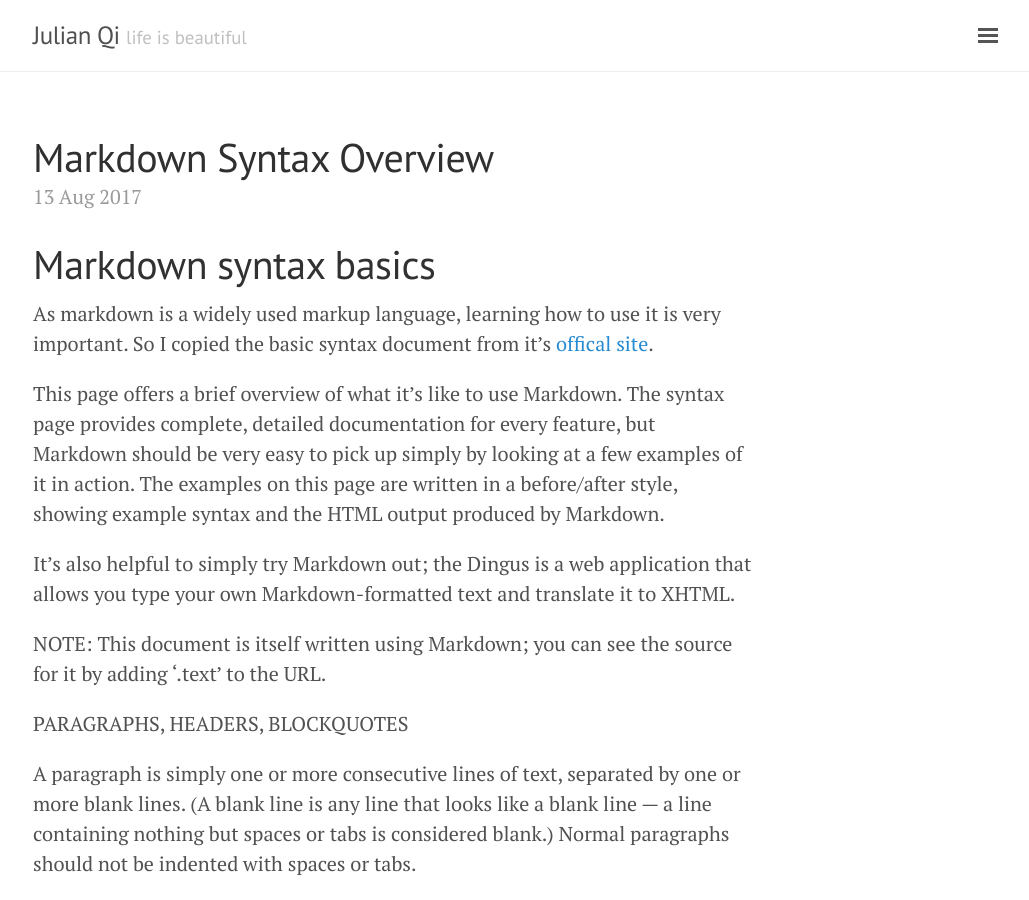
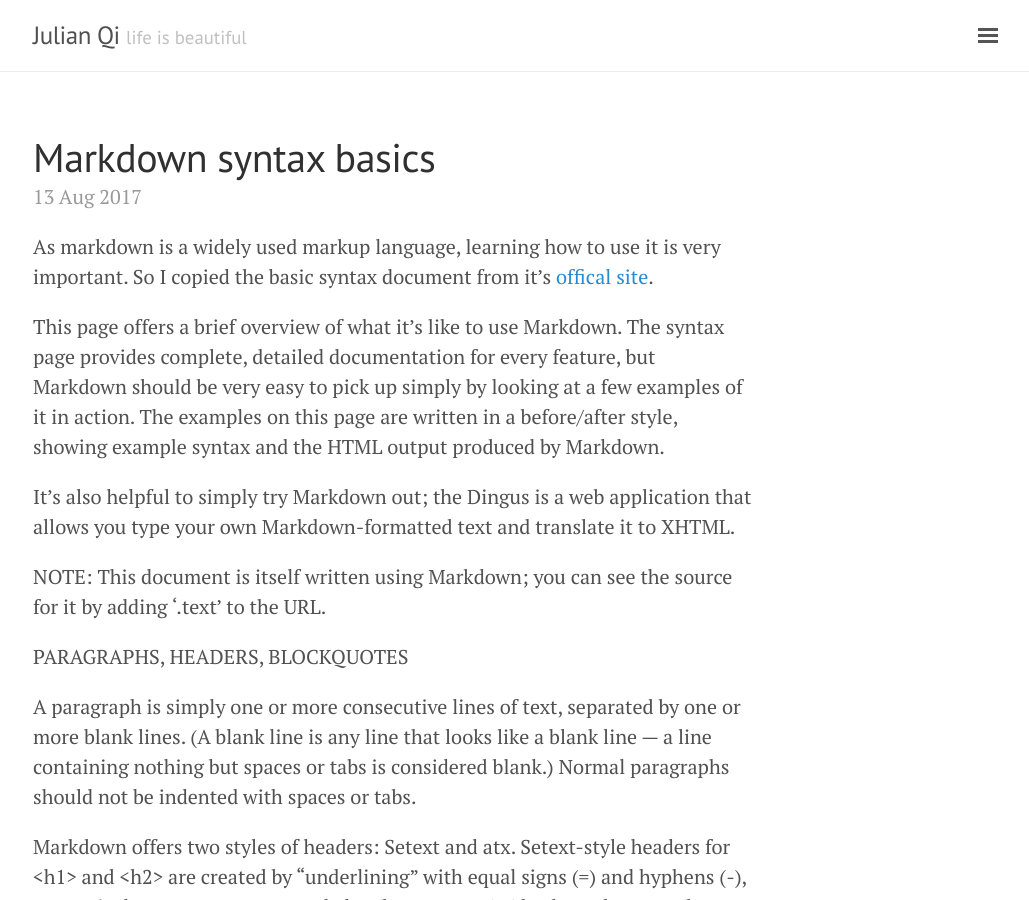
Before and after one commit to julianqi/julianqi.github.io, a Jekyll site: the page built from _posts/2017-08-13-markdown-syntax-overview.md, in a window 1280 px wide and 900 px high. Shown: the whole window, without its empty margins (247-1276 px from the left). Built offline with Jekyll 4.4.1, drawn with Linux system fonts in a browser that asks for light colours; our own code applies the rules of GitHub Pages for plain Markdown files; part of the change alters nothing that is shown.

Commit message:
Update 2017-08-13-markdown-syntax-overview.md

```diff
--- a/_posts/2017-08-13-markdown-syntax-overview.md
+++ b/_posts/2017-08-13-markdown-syntax-overview.md
@@ -1,5 +1,7 @@
-Markdown syntax basics
-======================
+---
+layout: post
+title: Markdown syntax basics
+---
 
 As markdown is a widely used markup language, learning how to use it is very important.
 So I copied the basic syntax document from it's [offical site](https://daringfireball.net/projects/markdown/basics).
```
